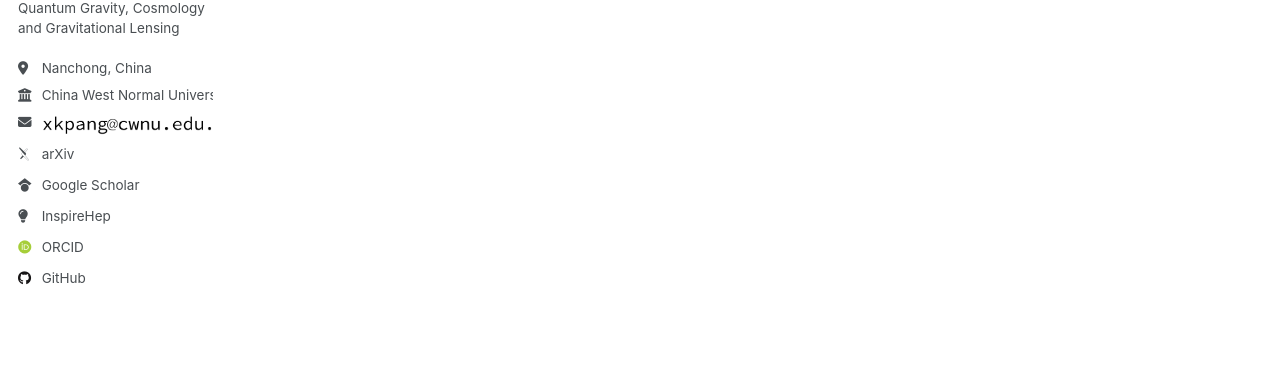
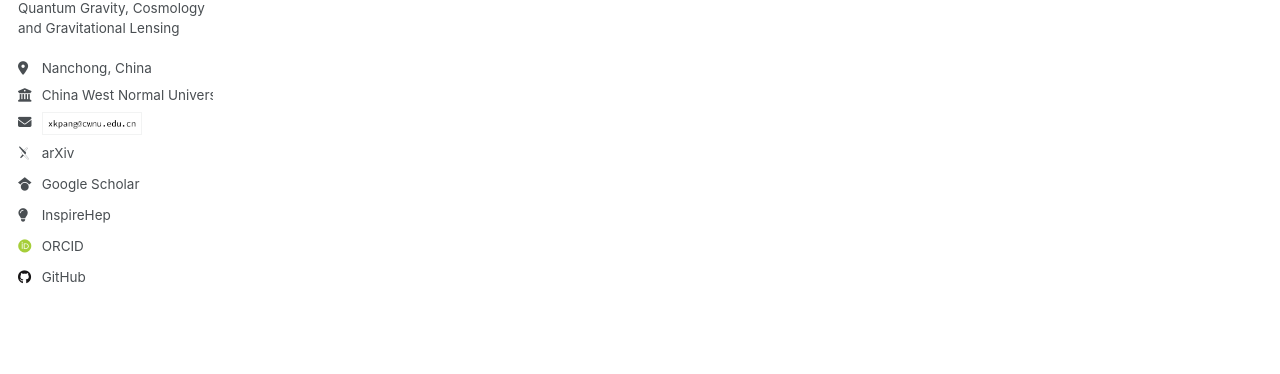
Before and after one commit to NineBeans2/NineBeans2.github.io, a Jekyll site: the page built from _pages/about.md, in a window 1280 px wide. Shown: the part 318-692 px from the top of the page. Built offline with Jekyll 4.4.1, drawn with Linux system fonts in a browser that asks for light colours; some web fonts are replaced; a script that is not in the unit is left out.

Commit message:
img setting added to author_urls-wrapper class

```diff
--- a/_sass/layout/_sidebar.scss
+++ b/_sass/layout/_sidebar.scss
@@ -172,6 +172,16 @@
     }
   }
 
+ img {
+    max-width: 100px;
+    border-radius: 0%;
+
+    @include breakpoint($large) {
+      padding: 5px;
+      border: 1px solid var(--global-border-color);
+    }
+  }
+
   @include breakpoint($large) {
     display: block;
   }
```
